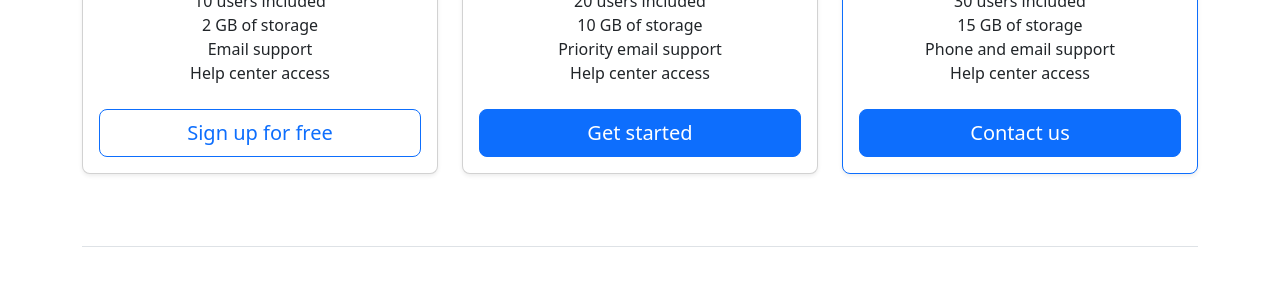
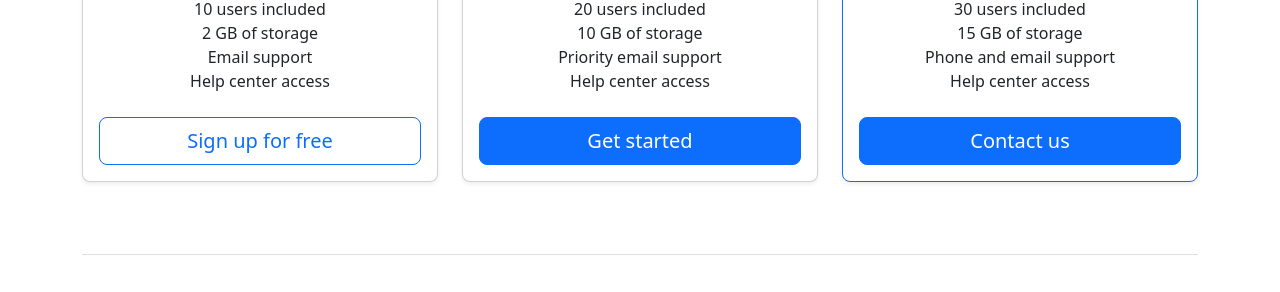
Before and after one commit to lauralopezp3/Proyecto-Bootstrap, a plain HTML site: page Descarga/Descarga.html in a window 1280 px wide. Shown: the part 319-611 px from the top of the page. Drawn offline with nearby package versions, Linux system fonts and the light colour scheme.

Commit message:
Update Descarga.html
Cambio de padding

```diff
--- a/Descarga/Descarga.html
+++ b/Descarga/Descarga.html
@@ -95,7 +95,7 @@
       </symbol>
     </svg>
 
-    <div class="container py-3">
+    <div class="container py-4">
 
         <div class="row row-cols-1 row-cols-md-3 mb-3 text-center">
           <div class="col">
```
